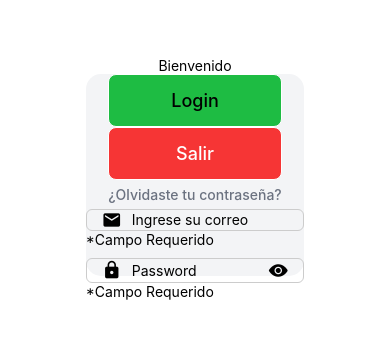
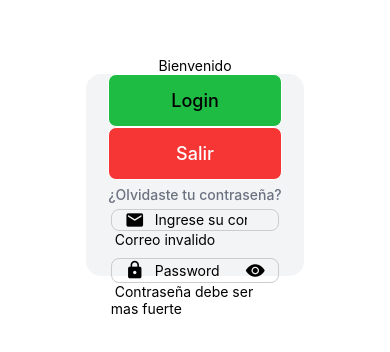
Before and after one commit to EmECM/ProyectoProgMovil, a React Native app in the folder ejemploclase/: screen /Login in a window 390 px wide. Shown: the part 230-582 px from the top of the page. Built offline with nearby package versions, Linux system fonts and the light colour scheme.

Commit message:
validaciones logicas para comportamiendo condicionado en custom input

```diff
--- a/ejemploclase/src/components/CustomInput.tsx
+++ b/ejemploclase/src/components/CustomInput.tsx
@@ -1,29 +1,44 @@
-import { TextInput, View, Text, StyleSheet, TouchableOpacity } from "react-native";
-import{Ionicons, MaterialIcons} from "@expo/vector-icons";
+import { TextInput, View, Text, StyleSheet, TouchableOpacity, KeyboardTypeOptions } from "react-native";
+import { Ionicons, MaterialIcons } from "@expo/vector-icons";
 import { useState } from "react";
 
-type Props ={
+type Props = {
     placeholder: string,
-    onChange: (text: string) => void,
-    value: string,
-    typeInput: 'password' | 'email' | 'numeric' | 'text';
+    onChange: (text: string) => void;
+    value: string;
+    typeInput : 'password' | 'email' | 'number' | 'text';
+
 }
 export default function CustomInput ({placeholder, onChange, value, typeInput}:Props){
 //uso de variables en el estado local
         //sintaxis:
-        //[nombreDeVariable,Funcion] = useState(<valorInicial>)
+        //[nombreDeVariable, funcion] = useState(<valorInicial>);
     const [isSecureText, setIsSecureText] = useState(typeInput === 'password');
     const isPasswordField = typeInput === 'password';
 
-    const icon : typeof MaterialIcons["name"] | undefined =
-        typeInput === "email" ? "email":
+    const icon : typeof MaterialIcons["name"]|undefined =
+        typeInput === "email" ? "email" :
             typeInput === "password" ? "lock" : undefined
 
+
+    const keyboardType: KeyboardTypeOptions =
+    typeInput === "email" ? "email-address" :
+           typeInput === "number" ? "numeric" : "default"
+
+    const getError=()=>{
+        if(typeInput === "email" && !value.includes('@'))
+            return 'Correo invalido';
+        if(typeInput === 'password' && value.length <6)
+            return 'Contraseña debe ser mas fuerte';
+    }
+
+    const error = getError();
+
     return(
-        //Wrapper
+        //wrapper
         <View style={styles.wrapper}>
+            {/* //inputContainer */}
             <View style={styles.inputContainer}>
-                {/*inputContainer*/}
                 <MaterialIcons
                     name={icon}
                     size={20}
@@ -35,24 +50,26 @@ export default function CustomInput ({placeholder, onChange, value, typeInput}:P
                     value={value}
                     onChangeText={onChange}
                     secureTextEntry={isSecureText}
+                    keyboardType={keyboardType}
                 />
-                {isPasswordField &&
-                    <TouchableOpacity onPress={()=>{setIsSecureText(!isSecureText)}}>
-                        <Ionicons name={isSecureText ? "eye" : "eye-off"} size={20}/>
-                    </TouchableOpacity>
-                }
+
+             { isPasswordField &&
+                <TouchableOpacity onPress={()=>{setIsSecureText(!isSecureText)}}>
+                    <Ionicons name={isSecureText ? "eye" : "eye-off"}  size={20} />
+                </TouchableOpacity>
+            }
 
             </View>
-            <Text>*Campo Requerido</Text>
+            {error && <Text> {error} </Text>}
         </View>
     );
-
 }
 
 const styles = StyleSheet.create({
     wrapper:{
         marginBottom:10,
-        width: "100%"
+        width: "100%",
+        paddingHorizontal: 25,
     },
     inputContainer:{
         flexDirection:'row',
@@ -60,13 +77,11 @@ const styles = StyleSheet.create({
 
         borderWidth: 1,
         borderColor: "#ccc",
-        borderRadius: 6,
-        paddingHorizontal: 15,
+        borderRadius: 8,
+        paddingHorizontal: 13,
     },
     input:{
         paddingHorizontal:10,
-        width:'80%',
+        width:'80%'
     }
-
-
 });
```
